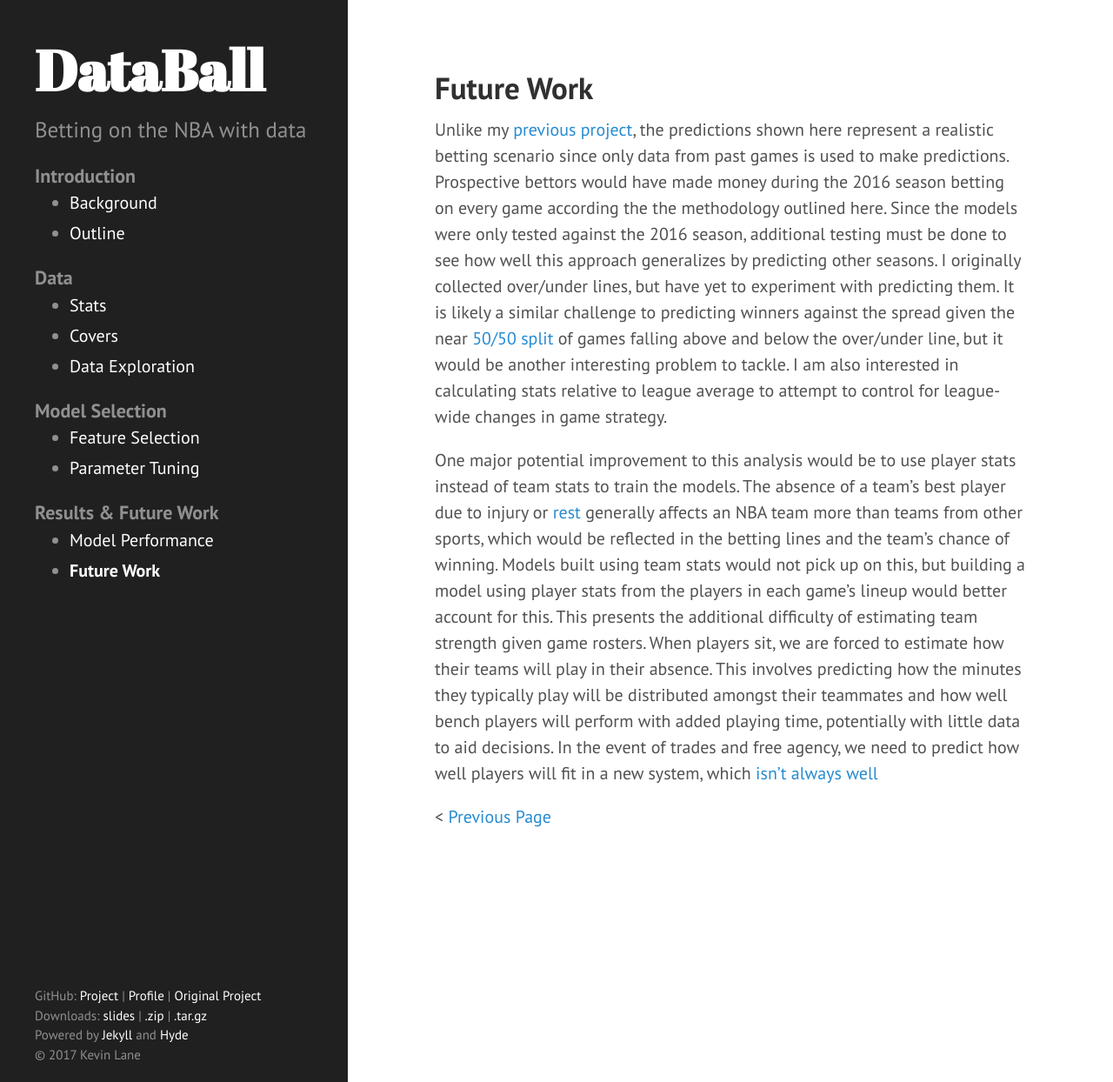
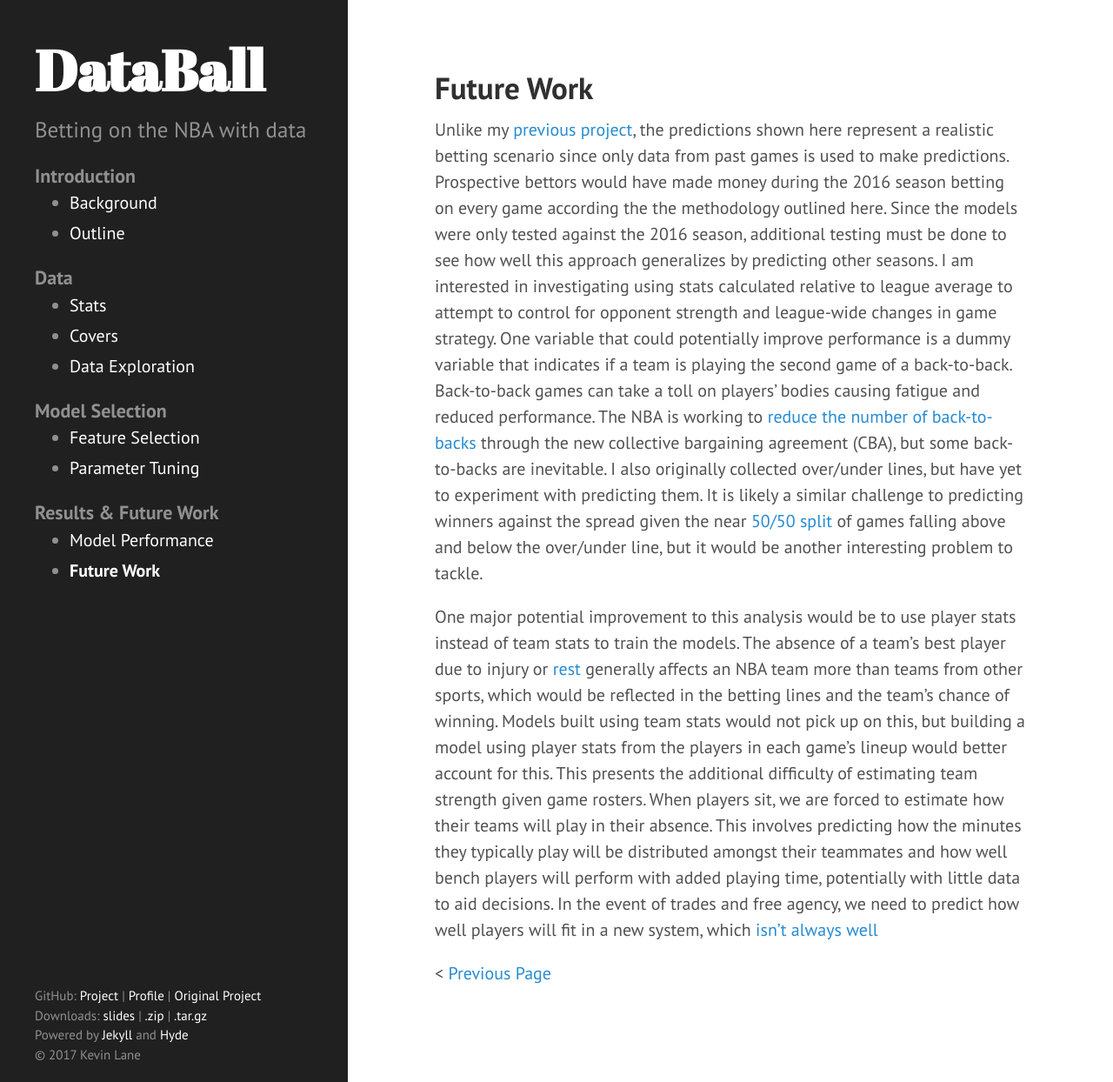
Before and after one commit to cedev935/databall-betting, a Jekyll site: the page built from docs/_pages/future-work.md, in a window 1280 px wide and 1244 px high. Shown: the whole window at 87% size. Built offline with Jekyll 4.4.1, drawn with Linux system fonts in a browser that asks for light colours.

Commit message:
Add back-to-back dummy variable to future work page

```diff
--- a/docs/_pages/future-work.md
+++ b/docs/_pages/future-work.md
@@ -4,6 +4,6 @@ title: Future Work
 permalink: /results/future-work/
 ---
 
-Unlike my [previous project](https://klane.github.io/databall1), the predictions shown here represent a realistic betting scenario since only data from past games is used to make predictions. Prospective bettors would have made money during the 2016 season betting on every game according the the methodology outlined here. Since the models were only tested against the 2016 season, additional testing must be done to see how well this approach generalizes by predicting other seasons. I originally collected over/under lines, but have yet to experiment with predicting them. It is likely a similar challenge to predicting winners against the spread given the near [50/50 split](data-exploration.md) of games falling above and below the over/under line, but it would be another interesting problem to tackle. I am also interested in calculating stats relative to league average to attempt to control for league-wide changes in game strategy.
+Unlike my [previous project](https://klane.github.io/databall1), the predictions shown here represent a realistic betting scenario since only data from past games is used to make predictions. Prospective bettors would have made money during the 2016 season betting on every game according the the methodology outlined here. Since the models were only tested against the 2016 season, additional testing must be done to see how well this approach generalizes by predicting other seasons. I am interested in investigating using stats calculated relative to league average to attempt to control for opponent strength and league-wide changes in game strategy. One variable that could potentially improve performance is a dummy variable that indicates if a team is playing the second game of a back-to-back. Back-to-back games can take a toll on players' bodies causing fatigue and reduced performance. The NBA is working to [reduce the number of back-to-backs](https://www.nytimes.com/2016/12/18/sports/basketball/nba-schedule-contract.html) through the new collective bargaining agreement (CBA), but some back-to-backs are inevitable. I also originally collected over/under lines, but have yet to experiment with predicting them. It is likely a similar challenge to predicting winners against the spread given the near [50/50 split](data-exploration.md) of games falling above and below the over/under line, but it would be another interesting problem to tackle.
 
 One major potential improvement to this analysis would be to use player stats instead of team stats to train the models. The absence of a team's best player due to injury or [rest](https://www.si.com/nba/2017/03/13/warriors-spurs-stephen-curry-kevin-durant-kawhi-leonard-player-rest) generally affects an NBA team more than teams from other sports, which would be reflected in the betting lines and the team's chance of winning. Models built using team stats would not pick up on this, but building a model using player stats from the players in each game's lineup would better account for this. This presents the additional difficulty of estimating team strength given game rosters. When players sit, we are forced to estimate how their teams will play in their absence. This involves predicting how the minutes they typically play will be distributed amongst their teammates and how well bench players will perform with added playing time, potentially with little data to aid decisions. In the event of trades and free agency, we need to predict how well players will fit in a new system, which [isn't always well](http://grantland.com/the-triangle/2015-nba-free-agency-3-point-shooter-danny-green-demarre-carroll/)
```
